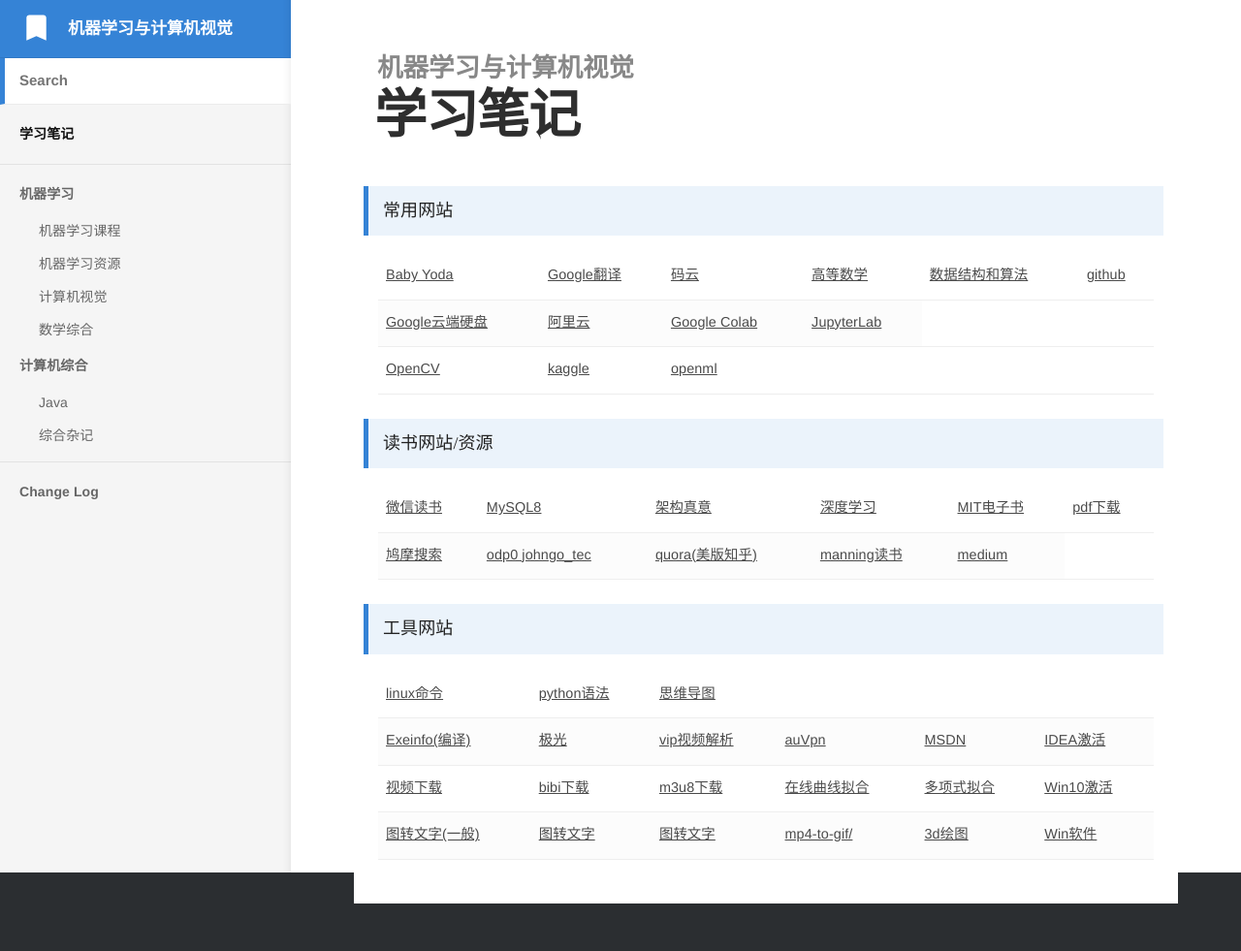
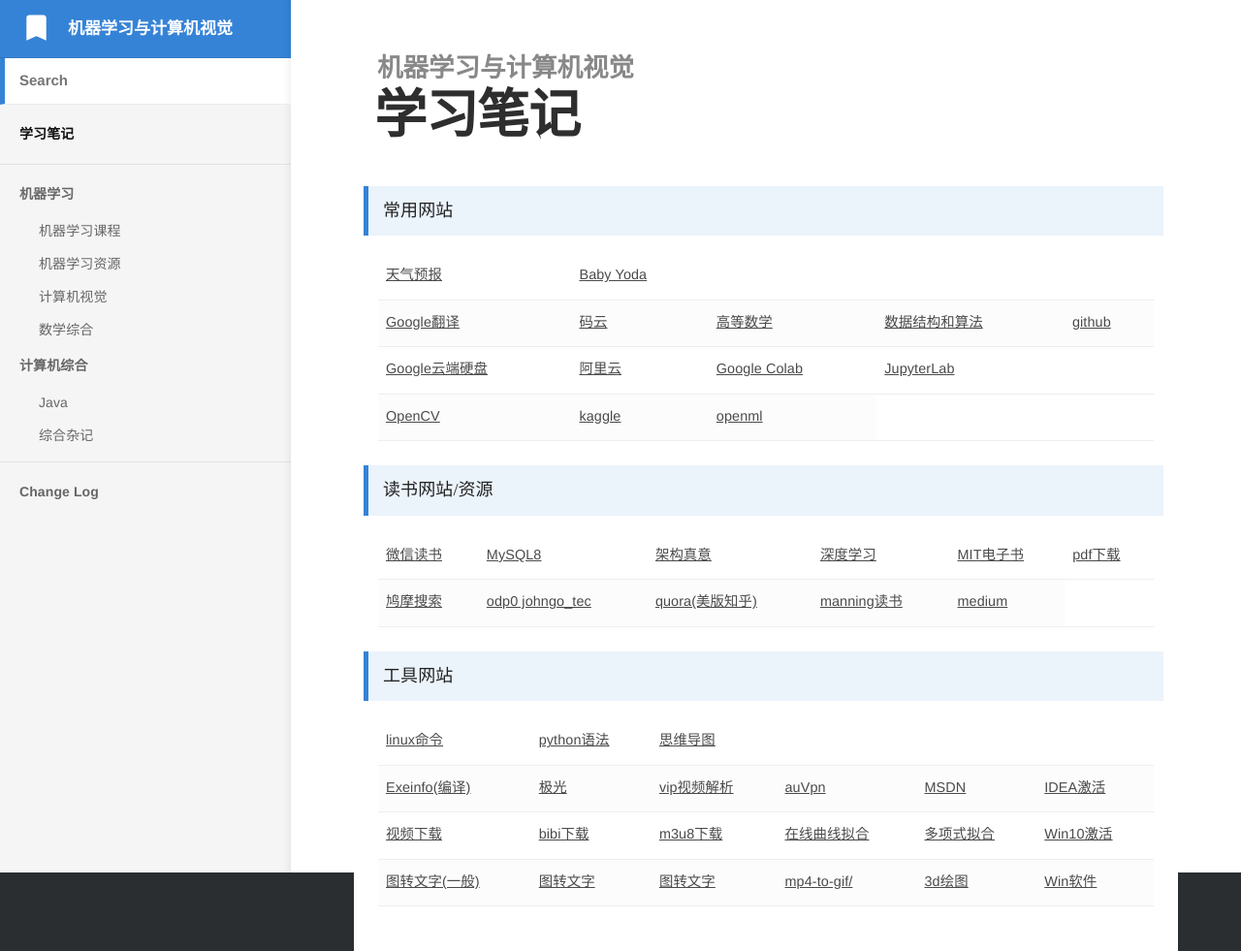
Before and after one commit to bashendixie/Machine_Learning_Notes, a Jekyll site: the page built from index.md, in a window 1280 px wide. Shown: the whole page at 97% size. Built offline with Jekyll 4.4.1, drawn with Linux system fonts in a browser that asks for light colours; some web fonts are replaced; before the commit the page ends 932 px from its top, so only the background shows below that.

Commit message:
no message

```diff
--- a/index.md
+++ b/index.md
@@ -8,8 +8,13 @@
 	<tbody>
 		<tr>
 			<td>
+				<a href="http://www.nmc.cn/publish/forecast/ALN/dalian.html" target="_blank">天气预报</a>
+			</td>
+			<td>
 				<a href="https://www.crystalclassics.com/swarovski/5583201.htm" target="_blank">Baby Yoda</a>
 			</td>
+		</tr>
+		<tr>
 			<td>
 				<a href="https://translate.google.cn/" target="_blank">Google翻译</a>
 			</td>
```
